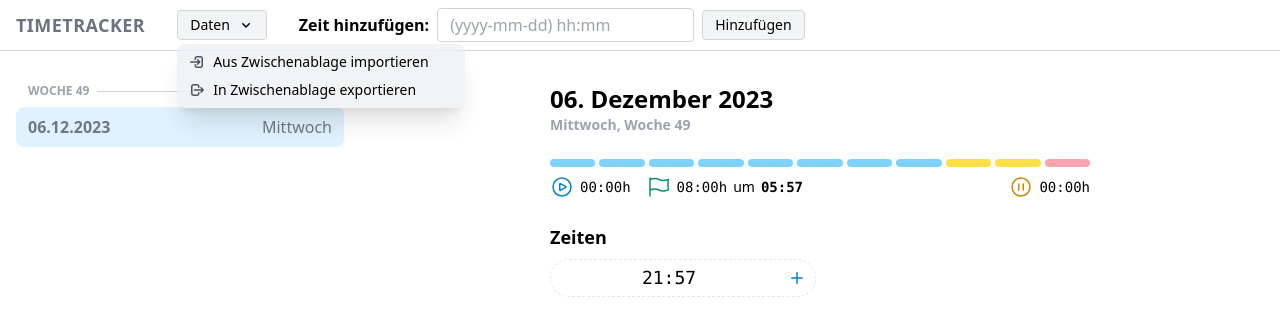
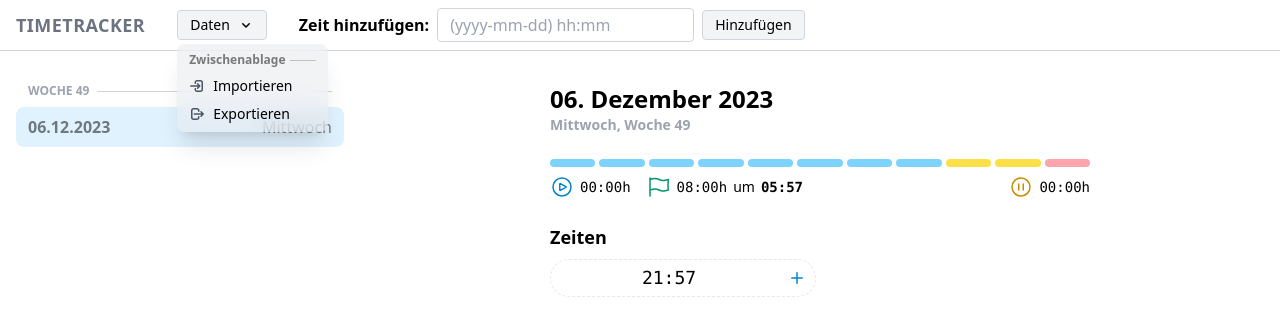
Before and after one commit to alinnert/timetracker, a Vue app: page / in a window 1280 px wide. Both pictures are taken after a click on the button "Daten". Shown: the top 336 px of the page. Built offline with nearby package versions, Linux system fonts and the light colour scheme.

Commit message:
Change wording of menu and add menu item separator

```diff
--- a/src/App.vue
+++ b/src/App.vue
@@ -15,6 +15,7 @@ import ToolbarTitle from './components/ToolbarTitle.vue'
 import UiStack from './components/UiStack.vue'
 import UiToolbar from './components/UiToolbar.vue'
 import { useTimesStore } from './stores/times'
+import ToolbarMenuTitle from './components/ToolbarMenuTitle.vue'
 
 const timesStore = useTimesStore()
 </script>
@@ -27,18 +28,20 @@ const timesStore = useTimesStore()
       <ToolbarMenu>
         <template #button>Daten</template>
 
+        <ToolbarMenuTitle>Zwischenablage</ToolbarMenuTitle>
+
         <ToolbarMenuItem @click="timesStore.importTimesFromClipboard">
           <ArrowRightEndOnRectangleIcon
             class="w-4 h-4 text-gray-600"
           ></ArrowRightEndOnRectangleIcon>
-          <span>Aus Zwischenablage importieren</span>
+          <span>Importieren</span>
         </ToolbarMenuItem>
 
         <ToolbarMenuItem @click="timesStore.copyTimesToClipboard">
           <ArrowRightStartOnRectangleIcon
             class="w-4 h-4 text-gray-600"
           ></ArrowRightStartOnRectangleIcon>
-          <span>In Zwischenablage exportieren</span>
+          <span>Exportieren</span>
         </ToolbarMenuItem>
       </ToolbarMenu>
 
--- a/src/components/DayProgress.vue
+++ b/src/components/DayProgress.vue
@@ -38,7 +38,6 @@ const hasOvertime = computed((): boolean => {
   if (props.remaining === undefined) {
     return false
   }
-  console.log(props.remaining)
   return getDurationSign(props.remaining) === -1
 })
 </script>
--- a/src/components/ToolbarMenuItem.vue
+++ b/src/components/ToolbarMenuItem.vue
@@ -3,7 +3,7 @@ import { MenuItem } from '@headlessui/vue'
 </script>
 
 <template>
-  <MenuItem v-slot="{ active }" class="block w-full cursor-default">
+  <MenuItem v-slot="{ active }" class="block w-full cursor-default select-none">
     <button class="flex items-center gap-2 rounded pl-2 pr-8 py-1 text-sm" :class="{ 'bg-black/10': active }">
       <slot></slot>
     </button>
--- /dev/null
+++ b/src/components/ToolbarMenuTitle.vue
@@ -0,0 +1,8 @@
+<template>
+  <div class="grid grid-cols-[auto,1fr] items-center gap-1 px-2 py-1 select-none">
+    <div class="text-xs font-bold text-black/50">
+      <slot></slot>
+    </div>
+    <div class="h-px bg-black/20"></div>
+  </div>
+</template>
--- a/src/components/ToolbarTitle.vue
+++ b/src/components/ToolbarTitle.vue
@@ -1,5 +1,5 @@
 <template>
-  <div class="flex items-center gap-1 text-lg text-gray-500 uppercase font-semibold tracking-wide">
+  <div class="flex items-center gap-1 text-lg text-gray-500 uppercase font-semibold tracking-wide select-none">
     <slot></slot>
   </div>
 </template>
--- a/src/stores/times.ts
+++ b/src/stores/times.ts
@@ -145,7 +145,9 @@ export const useTimesStore = defineStore('times', () => {
     },
 
     getDayInfo(day: Date): DayInfo {
-      const filteredTimestamps = timestamps.value.filter((time) => isSameDay(time, day)).toSorted(sortDates(true))
+      const filteredTimestamps = timestamps.value
+        .filter((time) => isSameDay(time, day))
+        .toSorted(sortDates(true))
       const timestampsCount = filteredTimestamps.length
 
       if (isToday(day)) {
```
